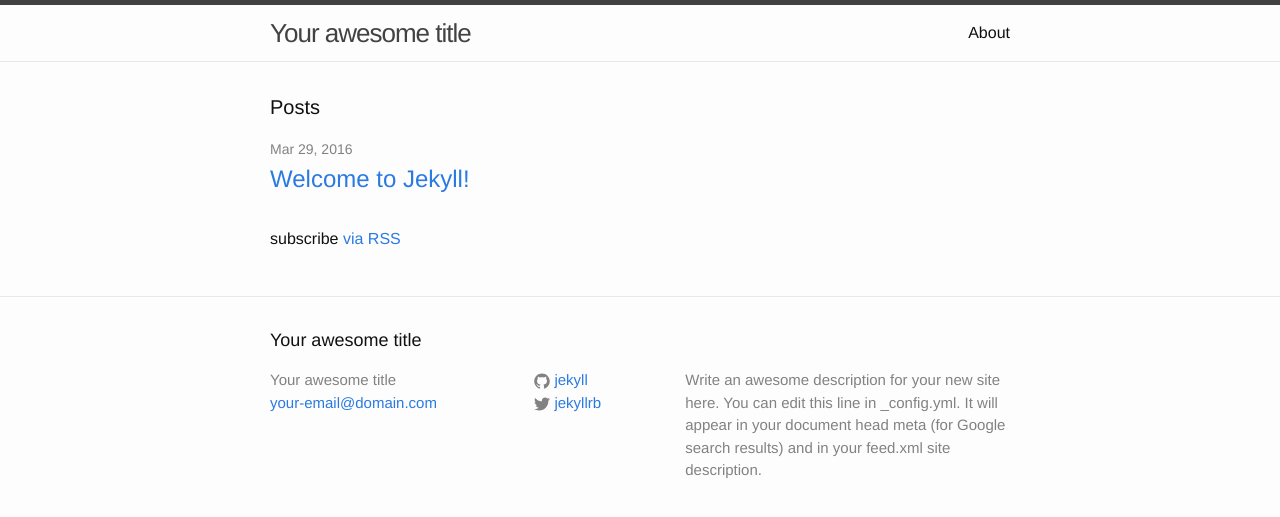
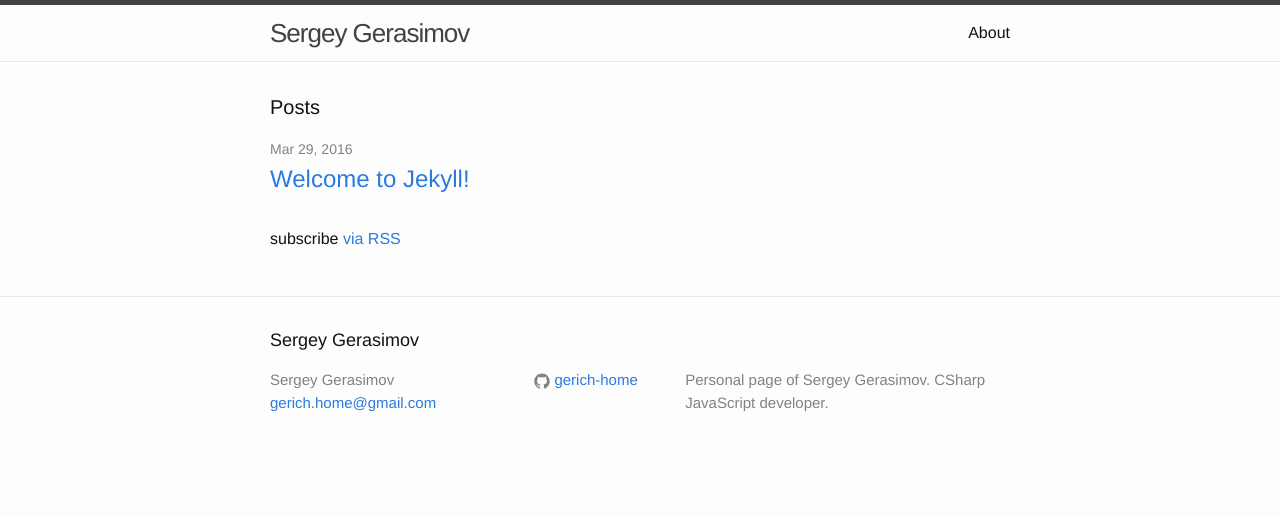
Before and after one commit to gerich-home/gerich-home.github.io, a Jekyll site: the page built from index.html, in a window 1280 px wide. Shown: the top 517 px of the page. Built offline with Jekyll 4.4.1, drawn with Linux system fonts in a browser that asks for light colours.

Commit message:
Update _config.yml

```diff
--- a/_config.yml
+++ b/_config.yml
@@ -6,16 +6,14 @@
 # 'jekyll serve'. If you change this file, please restart the server process.
 
 # Site settings
-title: Your awesome title
-email: your-email@domain.com
+title: Sergey Gerasimov
+email: gerich.home@gmail.com
 description: > # this means to ignore newlines until "baseurl:"
-  Write an awesome description for your new site here. You can edit this
-  line in _config.yml. It will appear in your document head meta (for
-  Google search results) and in your feed.xml site description.
+  Personal page of Sergey Gerasimov. CSharp JavaScript developer.
 baseurl: "" # the subpath of your site, e.g. /blog
-url: "http://yourdomain.com" # the base hostname & protocol for your site
-twitter_username: jekyllrb
-github_username:  jekyll
+url: "https://gerich-home.github.io" # the base hostname & protocol for your site
+#twitter_username: TODO
+github_username:  gerich-home
 
 # Build settings
 markdown: kramdown
```
